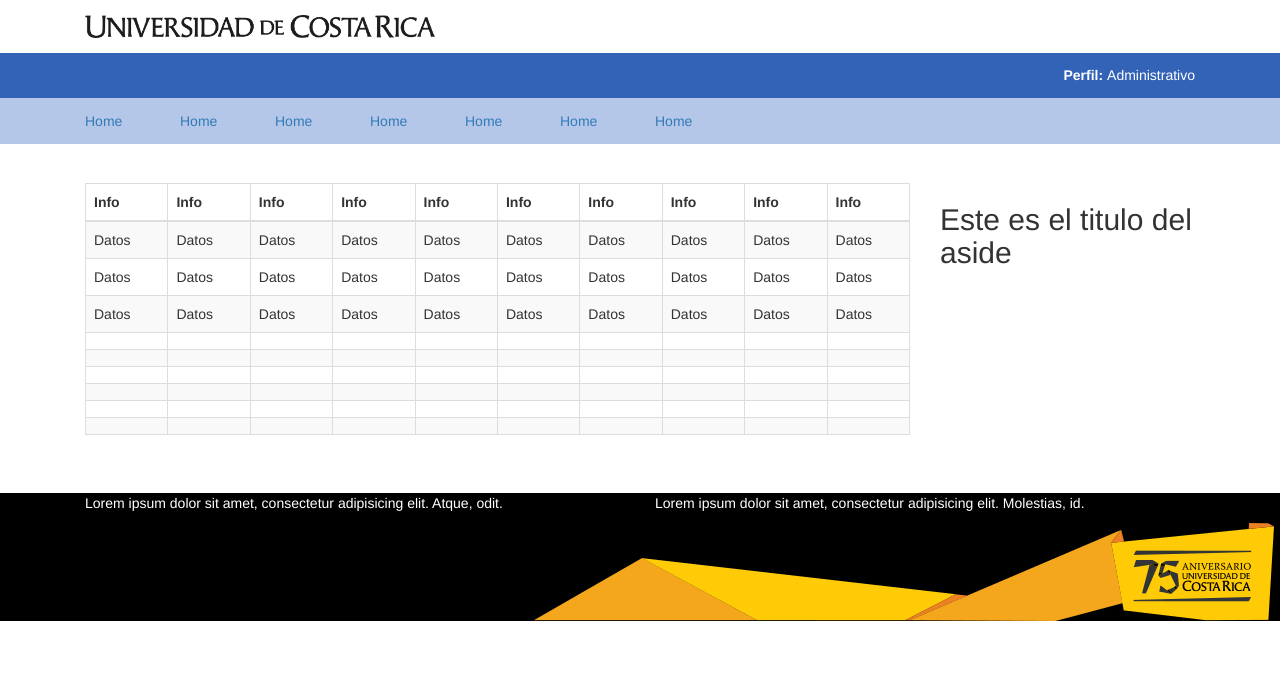
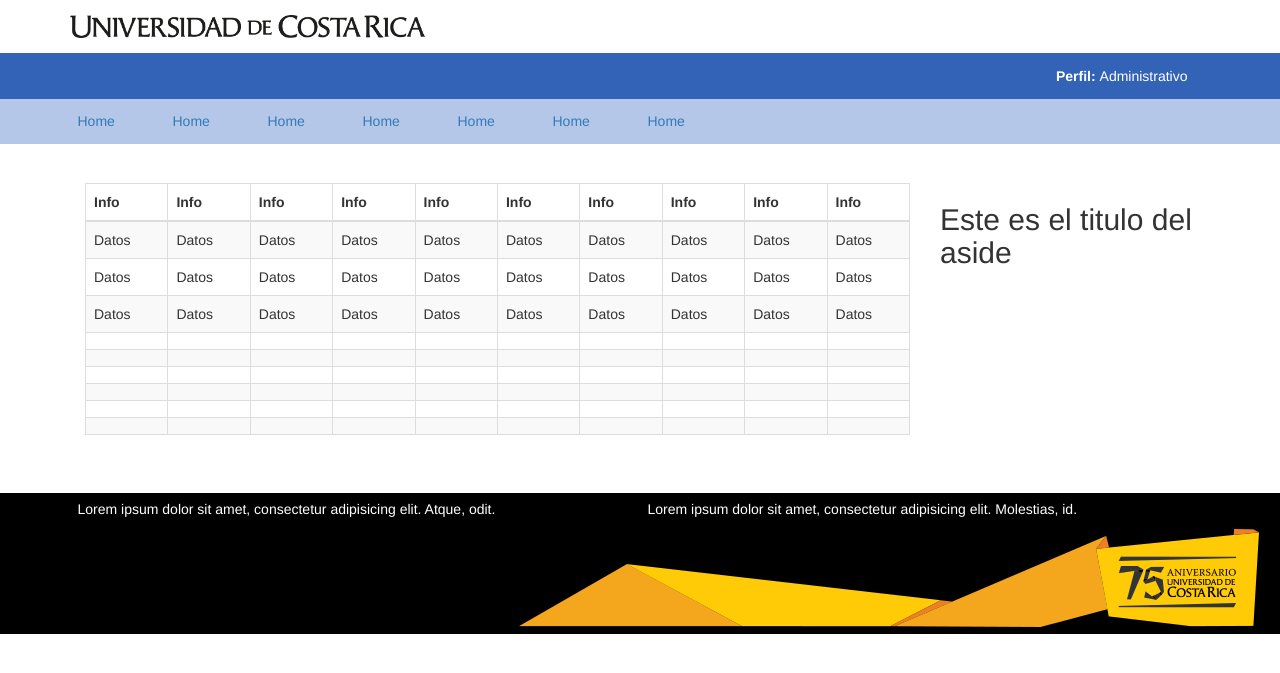
Before and after one commit to FranciscoMG/planillas, a PHP site: page /php/masterPage.php in a window 1280 px wide. Shown: the top 673 px of the page. Run offline with PHP 8.4, Linux system fonts and the light colour scheme.

Commit message:
Vinicio: se resuelve los margin-right

```diff
--- a/css/style.css
+++ b/css/style.css
@@ -1,26 +1,35 @@
+html {
+	box-sizing: border-box;
+}
+.row {
+	margin-right: 0;
+}
 #perfil-row {
 	background-color: #3363B7;
 	padding: 1% 0;
 	color: white;
 	text-align: right;
+	margin-right: 0;
+}
+header #row-especial {
+
 }
 #perfil-row a {
 	color: white;
 }
 #logo-ucr {
 	display: block;
-	margin: 1% 0;
+	padding: 1% 0;
 }
 #perfil-nav {
 	background-color: #B4C7E8;
 	padding: 1% 0;
+	margin-right: 0;
 }
 footer {
 	background-color: black;
 	color: white;
-}
-footer img {
-	margin-right: 0.5%;
+	padding: 0.5%;
 }
 main {
 	padding: 3% 0;
--- a/php/masterPage.php
+++ b/php/masterPage.php
@@ -26,9 +26,10 @@
 				</div>
 			</div>
 		</div>
-		<div  class="row ">
-			<div id="perfil-nav" class="container-fluid">
-				<div class="container">
+		<div  id="perfil-nav" class="row ">
+			<div  class="container">
+
+					<div class="col-sx-12">
 						<nav>
 							<div class="col-sx-1 col-sm-1 col-md-1 col-lg-1"><a href="#">Home</a></div>
 							<div class="col-sx-1 col-sm-1 col-md-1 col-lg-1"><a href="#">Home</a></div>
@@ -38,6 +39,7 @@
 							<div class="col-sx-1 col-sm-1 col-md-1 col-lg-1"><a href="#">Home</a></div>
 							<div class="col-sx-1 col-sm-1 col-md-1 col-lg-1"><a href="#">Home</a></div>
 						</nav>
+
 				</div>
 			</div>
 		</div>
```
Lines whose indentation alone changed are shown as unchanged.
